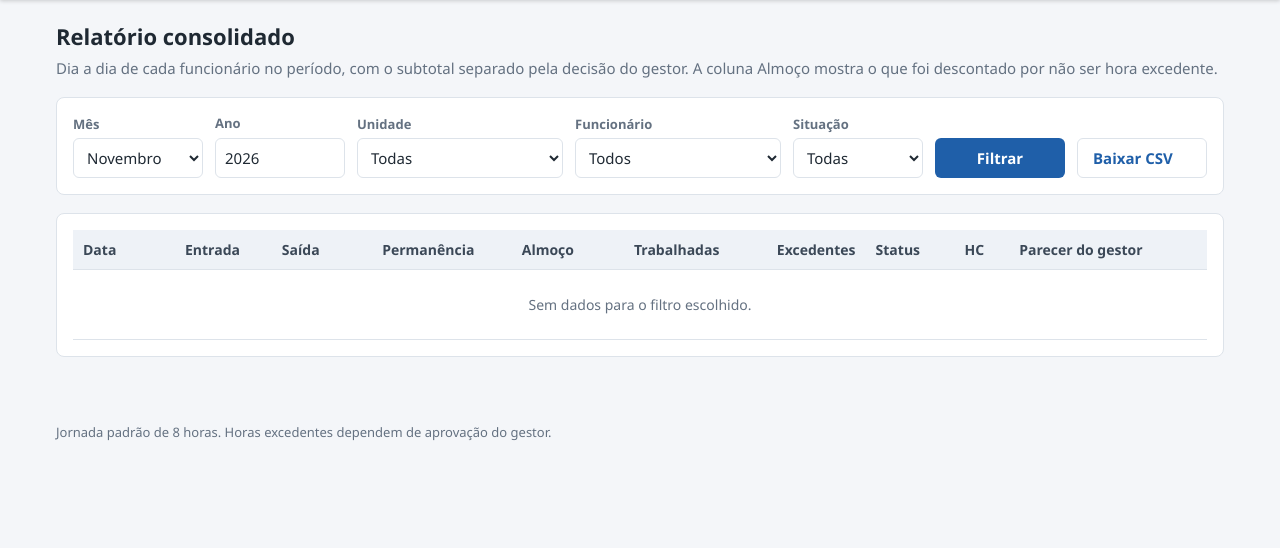
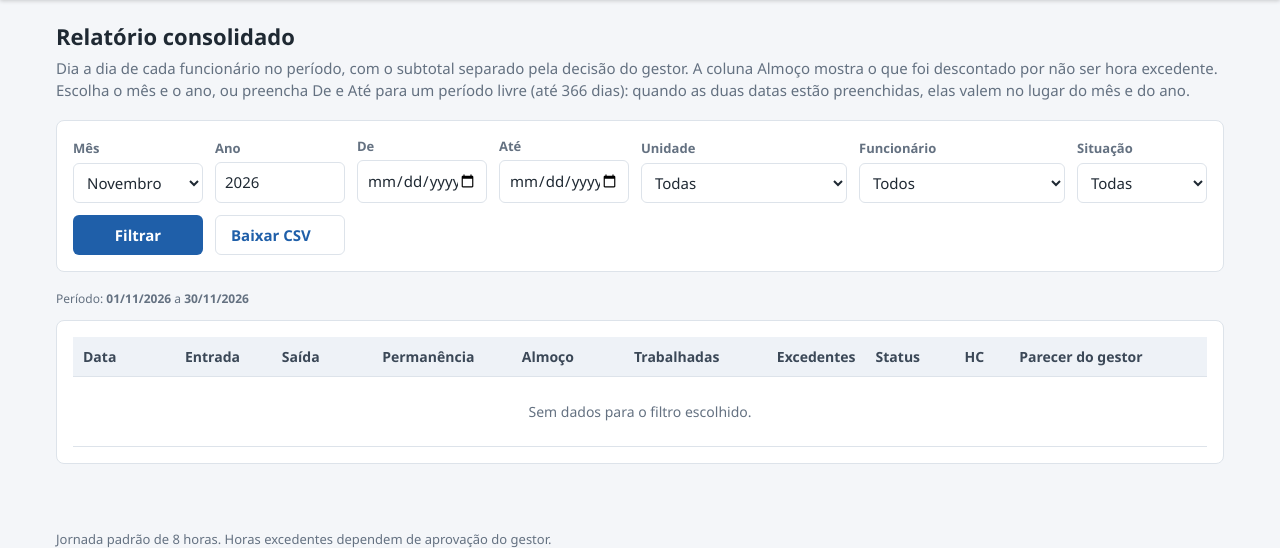
Before and after one commit to AlexandreRaia/controledehorasextras, a Flask app: page /relatorios in a window 1280 px wide. Shown: the part 46-594 px from the top of the page. Run offline with Flask 3, Linux system fonts and the light colour scheme; the visitor is signed in with stand-in values (Sample User, id 1); data that the repository does not hold is empty; some libraries are stand-ins or nearby versions.

Commit message:
Relatório consolidado ganha filtro por período (De e Até)
Ao lado de Mês e Ano entram dois campos de data (calendário). Com as duas datas
preenchidas elas valem no lugar do mês e do ano, até 366 dias; com uma só, datas
inválidas ou invertidas, o sistema avisa e usa o mês. Uma faixa lista os meses
fechados que o período toca. O CSV leva o mesmo período e o nome do arquivo
mostra as datas.

Só tela e rota: a consulta já aceitava qualquer intervalo, sem mudança no banco.

Co-Authored-By: Claude Sonnet 5.5 <noreply@anthropic.com>

```diff
--- a/app/templates/macros.html
+++ b/app/templates/macros.html
@@ -102,6 +102,20 @@
   {% else %}<span class="etiqueta e-pendente">{{ icone('relogio') }}A decidir</span>{% endif %}
 {% endmacro %}
 
+{# Aviso de um periodo livre: lista os meses fechados que ele toca, se houver. #}
+{% macro faixa_fechados(fechados) %}
+  {% if fechados %}
+  <div class="aviso aviso-aviso faixa-fechado">
+    {{ icone('lock') }}
+    <span>
+      <strong>O período inclui {{ 'um mês fechado' if fechados | length == 1 else 'meses fechados' }}:</strong>
+      {% for f in fechados %}{{ f.rotulo }} (por {{ f.fechado_por }} em {{ f.fechado_em }}){{ ', ' if not loop.last }}{% endfor %}.
+      Nesses meses, lançamentos, edições e decisões estão bloqueados.
+    </span>
+  </div>
+  {% endif %}
+{% endmacro %}
+
 {# Aviso no topo das telas de um mes que ja foi fechado. #}
 {% macro faixa_fechado(fech) %}
   {% if fech %}
--- a/app/templates/relatorios/consolidado.html
+++ b/app/templates/relatorios/consolidado.html
@@ -16,12 +16,22 @@
 <p class="sub">
   Dia a dia de cada funcionário no período, com o subtotal separado pela decisão
   do gestor. A coluna Almoço mostra o que foi descontado por não ser hora excedente.
+  Escolha o mês e o ano, ou preencha De e Até para um período livre (até 366 dias):
+  quando as duas datas estão preenchidas, elas valem no lugar do mês e do ano.
 </p>
 
-{{ m.faixa_fechado(fechamento) }}
+{% if personalizado %}{{ m.faixa_fechados(fechados_no_periodo) }}{% else %}{{ m.faixa_fechado(fechamento) }}{% endif %}
 
 <form class="cartao filtros" method="get">
   {{ m.seletor_mes(ano, mes) }}
+  <div class="campo estreito">
+    <label for="de">De</label>
+    <input type="date" id="de" name="de" value="{{ de }}">
+  </div>
+  <div class="campo estreito">
+    <label for="ate">Até</label>
+    <input type="date" id="ate" name="ate" value="{{ ate }}">
+  </div>
   <div class="campo">
     <label for="unidade">Unidade</label>
     <select id="unidade" name="unidade">
@@ -54,11 +64,19 @@
   <div class="campo estreito"><button class="botao" type="submit">Filtrar</button></div>
   <div class="campo estreito">
     <a class="botao secundario"
-       href="{{ url_for('relatorios.consolidado_csv', ano=ano, mes=mes, unidade=unidade, status=status, prontuario=prontuario) }}">
+       href="{{ url_for('relatorios.consolidado_csv', ano=ano, mes=mes, unidade=unidade, status=status, prontuario=prontuario,
+                      de=(de or none), ate=(ate or none)) }}">
       Baixar CSV
     </a>
   </div>
 </form>
+
+<p class="dica periodo">
+  Período: <strong>{{ inicio | data_br }}</strong> a <strong>{{ fim | data_br }}</strong>
+  {% if personalizado %}
+  · <a href="{{ url_for('relatorios.consolidado', ano=ano, mes=mes, unidade=unidade, status=status, prontuario=prontuario) }}">limpar período</a>
+  {% endif %}
+</p>
 
 <div class="cartao tabela-rolagem">
   <table>
--- a/app/views/relatorios.py
+++ b/app/views/relatorios.py
@@ -2,7 +2,11 @@
 import csv
 import io
 
-from flask import Blueprint, Response, redirect, render_template, request, url_for
+from datetime import date
+
+from flask import (
+    Blueprint, Response, flash, redirect, render_template, request, url_for,
+)
 
 from .. import get_repo
 from ..auth import login_required, pode_decidir
@@ -13,12 +17,24 @@ from ..utils import (
     horas_decimais,
     local_today,
     month_bounds,
+    MESES,
+    parse_date,
 )
 
 bp = Blueprint("relatorios", __name__)
 
 
-def _periodo():
+LIMITE_PERIODO_DIAS = 366
+
+
+def _periodo(avisos=None):
+    """(ano, mes, inicio, fim, personalizado) do pedido.
+
+    Mes e ano valem por padrao. Se De e Ate forem duas datas validas, o periodo
+    escolhido vale no lugar deles. Qualquer problema com as datas cai de volta no
+    mes e ano, e o motivo vai para `avisos` (quem chama decide se mostra).
+    """
+    avisos = avisos if avisos is not None else []
     hoje = local_today(Config.TIMEZONE_OFFSET)
     try:
         ano = int(request.args.get("ano") or hoje.year)
@@ -28,7 +44,39 @@ def _periodo():
     except ValueError:
         ano, mes = hoje.year, hoje.month
     inicio, fim = month_bounds(ano, mes)
-    return ano, mes, inicio, fim
+
+    bruto_de = (request.args.get("de") or "").strip()
+    bruto_ate = (request.args.get("ate") or "").strip()
+    if not bruto_de and not bruto_ate:
+        return ano, mes, inicio, fim, False
+
+    de, ate = parse_date(bruto_de), parse_date(bruto_ate)
+    if not de or not ate:
+        avisos.append("Informe as duas datas, De e Ate, para filtrar por periodo. "
+                      "Usando o mes e o ano selecionados.")
+    elif de > ate:
+        avisos.append("A data inicial e maior que a final. "
+                      "Usando o mes e o ano selecionados.")
+    elif (date.fromisoformat(ate) - date.fromisoformat(de)).days + 1 > LIMITE_PERIODO_DIAS:
+        avisos.append(f"O periodo maximo e de {LIMITE_PERIODO_DIAS} dias. "
+                      "Usando o mes e o ano selecionados.")
+    else:
+        return ano, mes, de, ate, True
+    return ano, mes, inicio, fim, False
+
+
+def _meses_fechados(repo, inicio, fim):
+    """Meses fechados que o periodo toca, ja com o rotulo para a faixa de aviso."""
+    nomes = dict(MESES)
+    atual = date.fromisoformat(inicio).replace(day=1)
+    ultimo = date.fromisoformat(fim)
+    fechados = []
+    while atual <= ultimo:
+        fechamento = repo.fechamento(atual.year, atual.month)
+        if fechamento:
+            fechados.append({**fechamento, "rotulo": f"{nomes[atual.month]}/{atual.year}"})
+        atual = date(atual.year + (atual.month == 12), atual.month % 12 + 1, 1)
+    return fechados
 
 
 @bp.route("/")
@@ -44,7 +92,10 @@ def inicio():
 @login_required
 def consolidado():
     repo = get_repo()
-    ano, mes, inicio, fim = _periodo()
+    avisos = []
+    ano, mes, inicio, fim, personalizado = _periodo(avisos)
+    for aviso in avisos:
+        flash(aviso, "aviso")
     unidade = request.args.get("unidade") or ""
     status = request.args.get("status") or ""
     prontuario = (request.args.get("prontuario") or "").strip()
@@ -55,7 +106,13 @@ def consolidado():
     )
     return render_template(
         "relatorios/consolidado.html",
-        fechamento=repo.fechamento(ano, mes),
+        fechamento=None if personalizado else repo.fechamento(ano, mes),
+        fechados_no_periodo=_meses_fechados(repo, inicio, fim) if personalizado else [],
+        personalizado=personalizado,
+        inicio=inicio,
+        fim=fim,
+        de=inicio if personalizado else "",
+        ate=fim if personalizado else "",
         linhas=agrupa_por_funcionario(itens),
         unidades=repo.unidades(),
         funcionarios=repo.funcionarios(),
@@ -71,7 +128,7 @@ def consolidado():
 @login_required
 def consolidado_csv():
     repo = get_repo()
-    ano, mes, inicio, fim = _periodo()
+    ano, mes, inicio, fim, personalizado = _periodo()
     unidade = request.args.get("unidade") or ""
     status = request.args.get("status") or ""
     prontuario = (request.args.get("prontuario") or "").strip()
@@ -103,7 +160,10 @@ def consolidado_csv():
             format_duration(i["excedidas_calc_seg"]), "Sim" if i["ajustado"] else "Nao",
         ])
 
-    nome = f"horas-extras-{ano}-{mes:02d}.csv"
+    nome = (
+        f"horas-extras-{inicio}_a_{fim}.csv" if personalizado
+        else f"horas-extras-{ano}-{mes:02d}.csv"
+    )
     return Response(
         buffer.getvalue().encode("utf-8-sig"),
         mimetype="text/csv; charset=utf-8",
```
Also changed, not shown: tests/test_app.py (+114 -0 lines), README.md.
